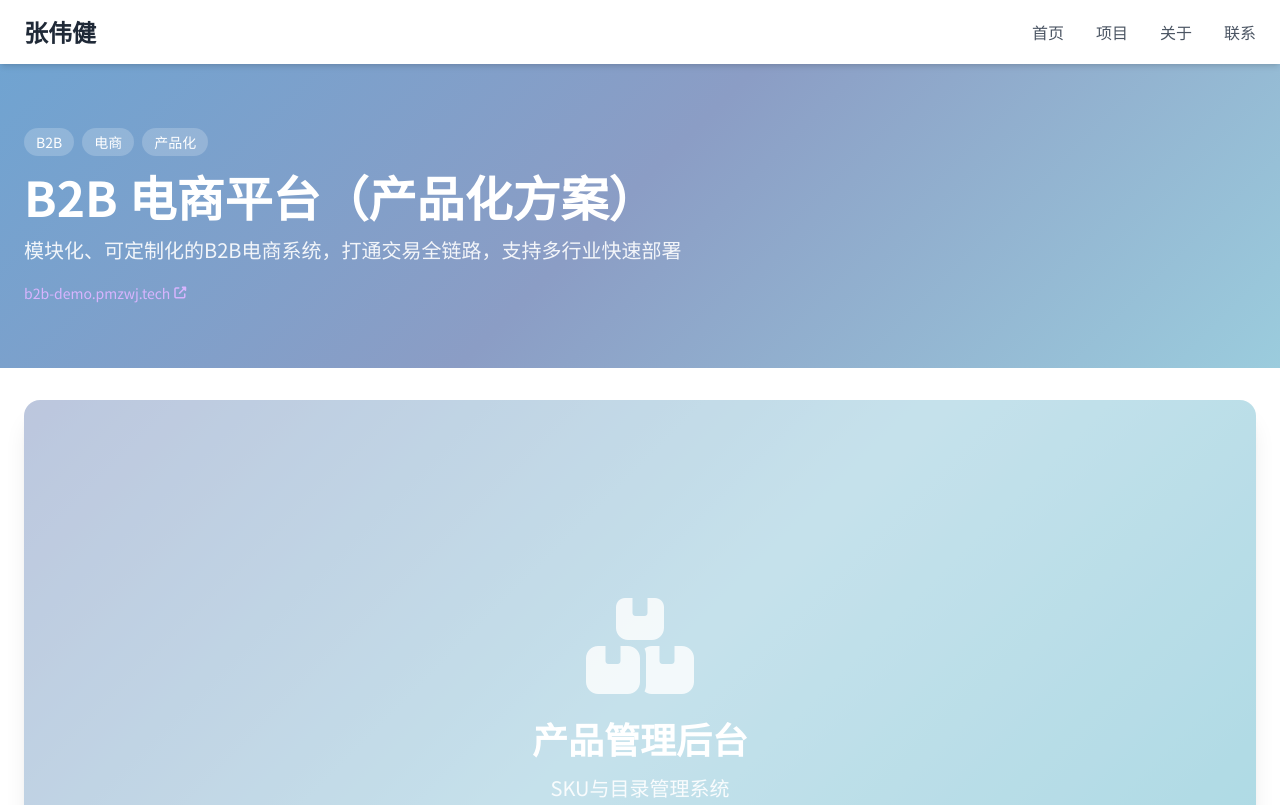
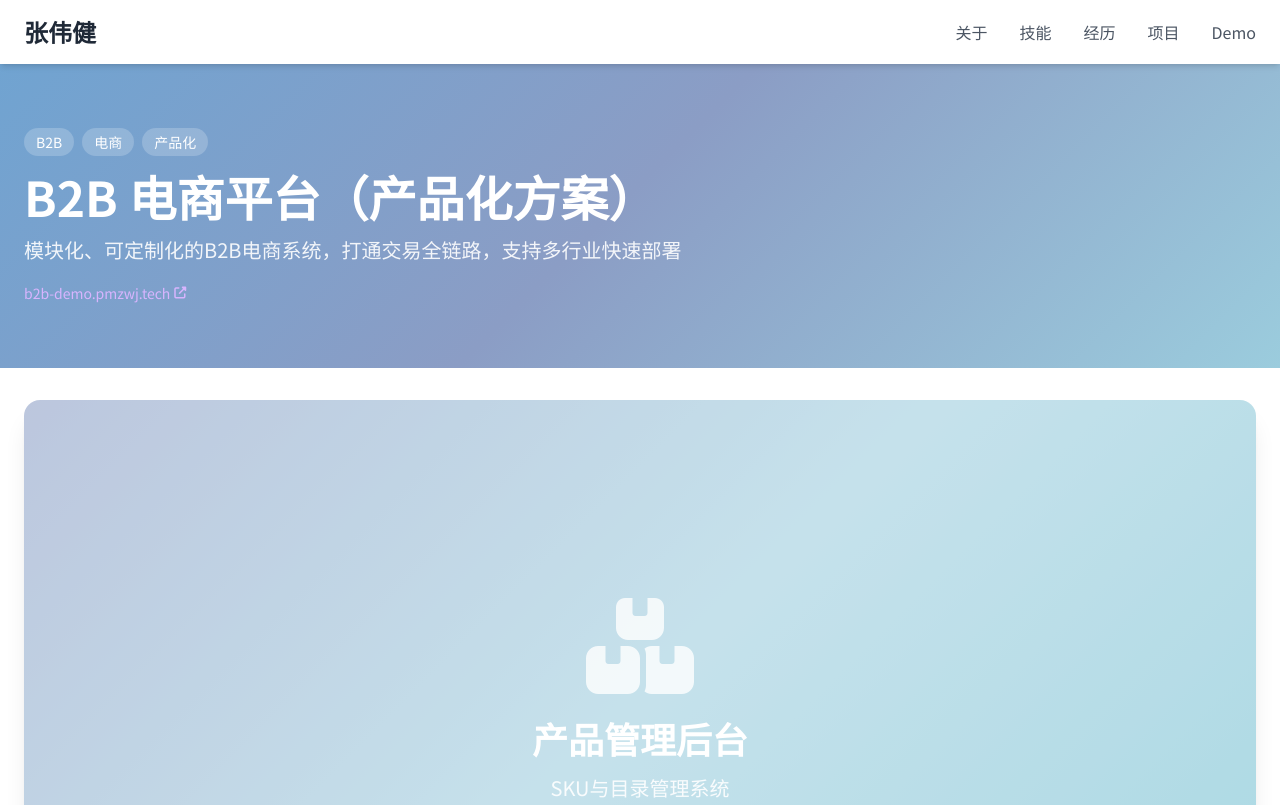
Before and after one commit to qq1251641262-gif/pm-portfolio, a plain HTML site: page works/work1.html in a window 1280 px wide. Shown: the top 805 px of the page. Drawn offline with nearby package versions, Linux system fonts and the light colour scheme.

Commit message:
Update: Project detail pages now use same navigation as homepage

```diff
--- a/works/work1.html
+++ b/works/work1.html
@@ -85,10 +85,11 @@
             <div class="flex justify-between items-center">
                 <a href="../index.html" class="text-2xl font-bold text-gray-800">张伟健</a>
                 <div class="hidden md:flex space-x-8">
-                    <a href="../index.html" class="nav-link text-gray-600 hover:text-gray-900">首页</a>
+                    <a href="../index.html#about" class="nav-link text-gray-600 hover:text-gray-900">关于</a>
+                    <a href="../index.html#skills" class="nav-link text-gray-600 hover:text-gray-900">技能</a>
+                    <a href="../index.html#experience" class="nav-link text-gray-600 hover:text-gray-900">经历</a>
                     <a href="../index.html#projects" class="nav-link text-gray-600 hover:text-gray-900">项目</a>
-                    <a href="../index.html#about" class="nav-link text-gray-600 hover:text-gray-900">关于</a>
-                    <a href="../index.html#contact" class="nav-link text-gray-600 hover:text-gray-900">联系</a>
+                    <a href="../index.html#demo" class="nav-link text-gray-600 hover:text-gray-900">Demo</a>
                 </div>
                 <button id="mobile-menu-btn" class="md:hidden text-gray-600">
                     <i class="fas fa-bars text-xl"></i>
@@ -98,10 +99,11 @@
         <!-- 移动端菜单 -->
         <div id="mobile-menu" class="hidden md:hidden bg-white border-t">
             <div class="container mx-auto px-6 py-4">
-                <a href="../index.html" class="block py-2 text-gray-600">首页</a>
+                <a href="../index.html#about" class="block py-2 text-gray-600">关于</a>
+                <a href="../index.html#skills" class="block py-2 text-gray-600">技能</a>
+                <a href="../index.html#experience" class="block py-2 text-gray-600">经历</a>
                 <a href="../index.html#projects" class="block py-2 text-gray-600">项目</a>
-                <a href="../index.html#about" class="block py-2 text-gray-600">关于</a>
-                <a href="../index.html#contact" class="block py-2 text-gray-600">联系</a>
+                <a href="../index.html#demo" class="block py-2 text-gray-600">Demo</a>
             </div>
         </div>
     </nav>
```
Also changed, not shown: works/work2.html (+8 -6 lines), works/work3.html (+4 -3 lines), works/work4.html (+4 -3 lines), works/work5.html (+4 -3 lines), works/work6.html (+8 -6 lines).
